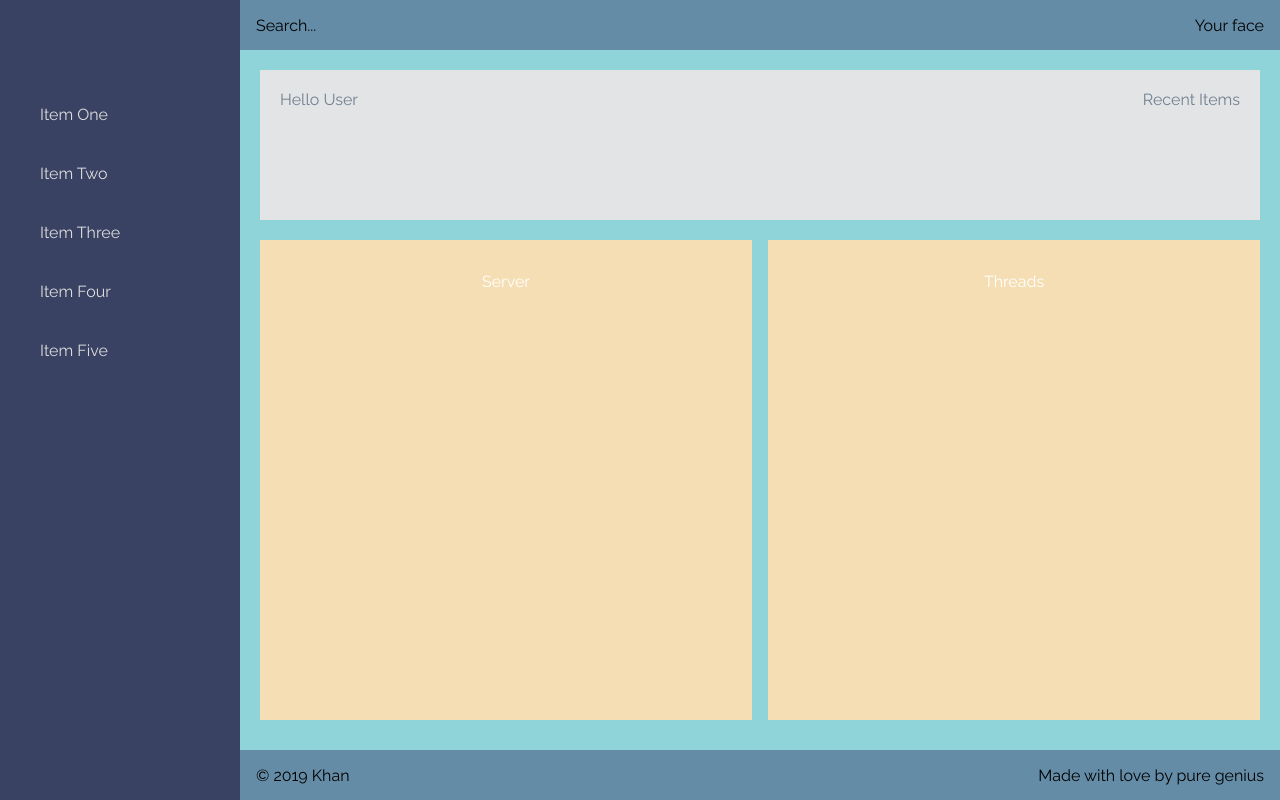
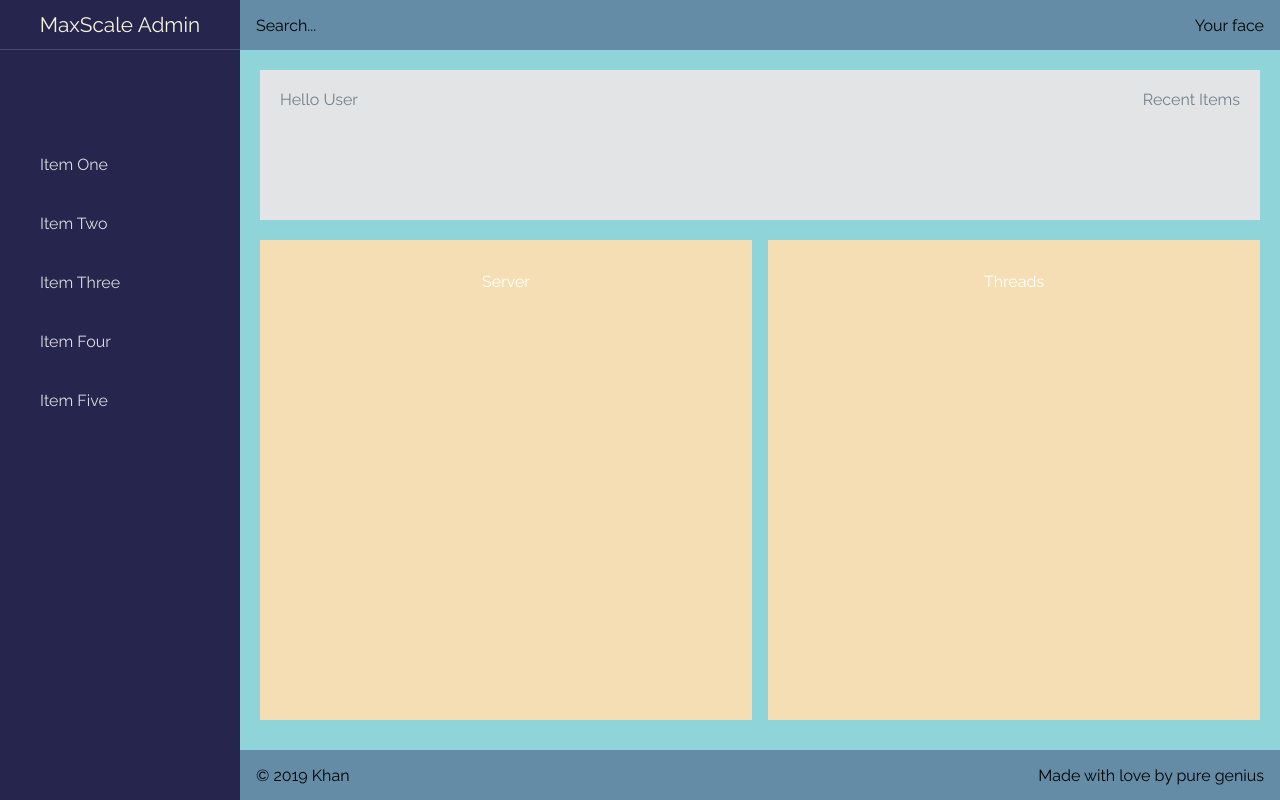
Before and after one commit to UmerSharif/admin-dashboard, a React (Create React App) app: page / in a window 1280 px wide. Built offline with nearby package versions, Linux system fonts and the light colour scheme.

Commit message:
fixing sidenav colors

```diff
--- a/src/App.css
+++ b/src/App.css
@@ -15,7 +15,7 @@
 
 .sidenav {
   grid-area: sidenav;
-  background-color: #394263;
+  background-color: #26254d;
 }
 
 .main {
--- a/src/components/Sidenav.js
+++ b/src/components/Sidenav.js
@@ -3,6 +3,9 @@ import "./Sidenav.scss";
 export default function Sidenav() {
   return (
     <aside className="sidenav">
+      <div className="logo__text">
+        <span>MaxScale Admin</span>
+      </div>
       <ul className="sidenav__list">
         <li className="sidenav__list-item"> Item One</li>
         <li className="sidenav__list-item"> Item Two</li>
--- a/src/components/Sidenav.scss
+++ b/src/components/Sidenav.scss
@@ -41,5 +41,19 @@
 .sidenav__list-item:hover::before {
   transform: scaleX(1);
   transition: transform 0.2s ease-in-out;
-  background-color: #ebe726;
+  background-color: #e6bd55;
 }
+
+//logo
+
+.logo__text {
+  height: 50px;
+  color: beige;
+  align-items: center;
+  display: flex;
+  justify-content: center;
+  cursor: pointer;
+  font-size: 1.3rem;
+  padding: 0.5rem;
+  border-bottom: 1px solid #444974;
+}
```
